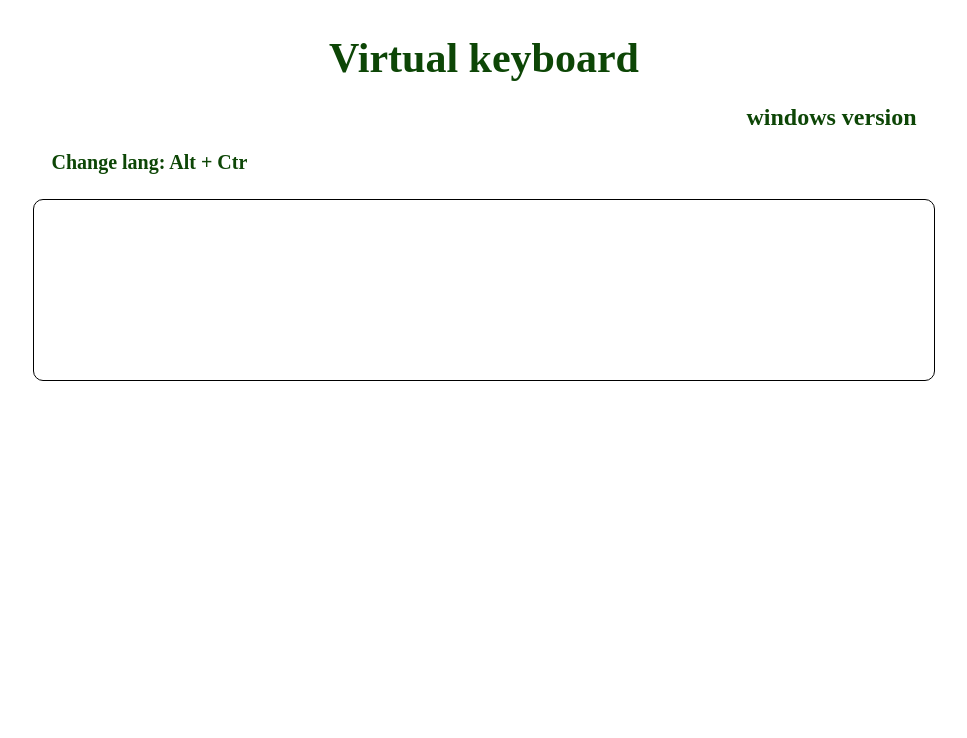
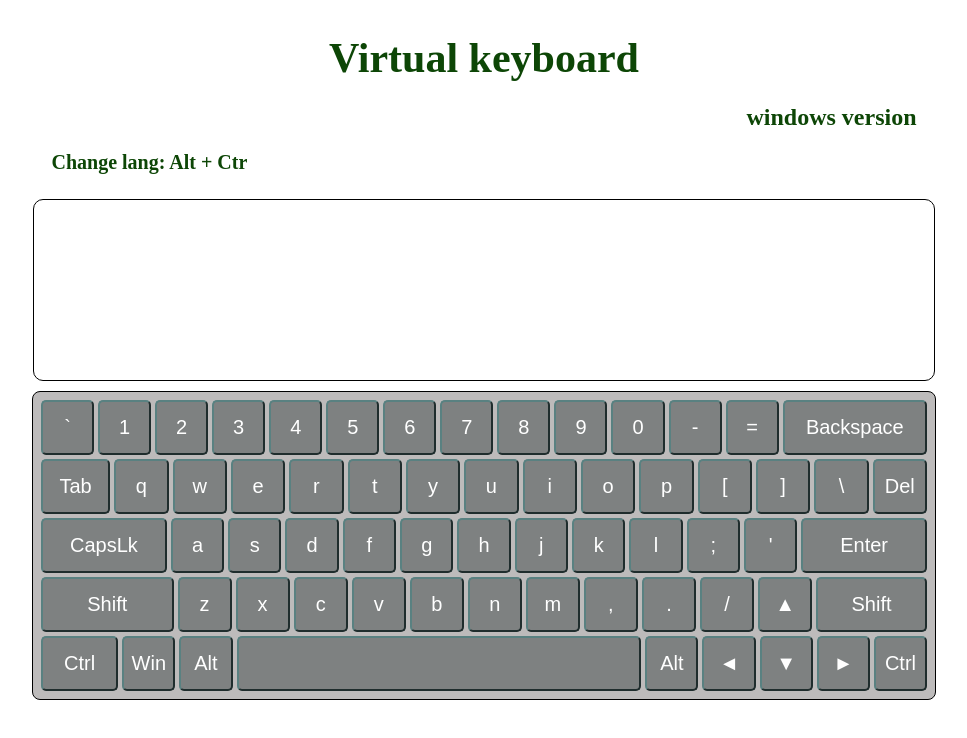
Before and after one commit to Nickbis/virtual-keyboard, a website with bundled scripts: page index.html in a window 1280 px wide. Shown: the whole page, without its empty margins (156-1123 px from the left). Built offline with nearby package versions, Linux system fonts and the light colour scheme.

Commit message:
feat: add keyboard layout

```diff
--- a/assets/css/styles.css
+++ b/assets/css/styles.css
@@ -40,3 +40,69 @@ html {
   outline: none;
   border: 1px solid;
 }
+
+.keyboard {
+    width: 890px;
+    display: flex;
+    flex-direction: column;
+    justify-content: center;
+    margin: 0 auto;
+    border-radius: 8px;
+    background-color: #bdbbbb;
+    padding: 6px;
+    border: 1px solid;
+}
+
+.row {
+  display: flex;
+  justify-content: center;
+}
+
+.key {
+  border-radius: 5px;
+  font-size: 20px;
+  font-weight: 100px;
+  color: #ffffff;
+  width: 55px;
+  height: 55px;
+  margin: 2px;
+  background: rgb(126, 129, 129);
+  padding: 0px;
+  cursor: pointer;
+  border-color: rgb(89 129 129);
+}
+
+.key_backspace{
+  width: 150px;
+}
+
+.key_tab {
+  width: 70px;
+}
+
+.key_capslock,
+.key_enter {
+  width: 130px;
+}
+
+.key_leftshift {
+  width: 135px;
+}
+
+.key_rightshift {
+  width: 113px;
+}
+
+.key_leftctrl {
+  width: 80px;
+}
+
+
+.key_space {
+  width: 420px;
+}
+
+.key:hover {
+  background-color: #5bb89c6b;
+  transition: all ease-in-out .1s;
+}
--- a/assets/index.js
+++ b/assets/index.js
@@ -1,5 +1,7 @@
 import createHeader from "./js/header.js";
+import createKeyboard from "./js/keyboard.js";
 import createTextbox from "./js/textbox.js";
 
 createHeader();
 const text = createTextbox();
+createKeyboard(text);
--- /dev/null
+++ b/assets/js/keyMaps.js
@@ -0,0 +1,204 @@
+const keyMaps = [
+    [ // row one ---
+      {
+        key: { ru: 'ё', en: '`' }, shift: { ru: 'Ё', en: '~' }, code: 'Backquote', class: 'key',
+      },
+      {
+        key: { ru: '1', en: '1' }, shift: { ru: '!', en: '!' }, code: 'Digit1', class: 'key',
+      },
+      {
+        key: { ru: '2', en: '2' }, shift: { ru: '"', en: '@' }, code: 'Digit2', class: 'key',
+      },
+      {
+        key: { ru: '3', en: '3' }, shift: { ru: '№', en: '#' }, code: 'Digit3', class: 'key',
+      },
+      {
+        key: { ru: '4', en: '4' }, shift: { ru: ';', en: '$' }, code: 'Digit4', class: 'key',
+      },
+      {
+        key: { ru: '5', en: '5' }, shift: { ru: '%', en: '%' }, code: 'Digit5', class: 'key',
+      },
+      {
+        key: { ru: '6', en: '6' }, shift: { ru: ':', en: '^' }, code: 'Digit6', class: 'key',
+      },
+      {
+        key: { ru: '7', en: '7' }, shift: { ru: '?', en: '&' }, code: 'Digit7', class: 'key',
+      },
+      {
+        key: { ru: '8', en: '8' }, shift: { ru: '*', en: '*' }, code: 'Digit8', class: 'key',
+      },
+      {
+        key: { ru: '9', en: '9' }, shift: { ru: '(', en: '(' }, code: 'Digit9', class: 'key',
+      },
+      {
+        key: { ru: '0', en: '0' }, shift: { ru: ')', en: ')' }, code: 'Digit0', class: 'key',
+      },
+      {
+        key: { ru: '-', en: '-' }, shift: { ru: '_', en: '_' }, code: 'Minus', class: 'key',
+      },
+      {
+        key: { ru: '=', en: '=' }, shift: { ru: '+', en: '+' }, code: 'Equal', class: 'key',
+      },
+      {
+        key: { ru: 'Backspace', en: 'Backspace' }, code: 'Backspace', class: 'key key_backspace',
+      },
+    ],
+    [ // row two ---
+      {
+        key: { ru: 'Tab', en: 'Tab' }, code: 'Tab', class: 'key key_tab',
+      },
+      {
+        key: { ru: 'й', en: 'q' }, shift: { ru: 'Й', en: 'Q' }, code: 'KeyQ', class: 'key',
+      },
+      {
+        key: { ru: 'ц', en: 'w' }, shift: { ru: 'Ц', en: 'W' }, code: 'KeyW', class: 'key',
+      },
+      {
+        key: { ru: 'у', en: 'e' }, shift: { ru: 'У', en: 'E' }, code: 'KeyE', class: 'key',
+      },
+      {
+        key: { ru: 'к', en: 'r' }, shift: { ru: 'К', en: 'R' }, code: 'KeyR', class: 'key',
+      },
+      {
+        key: { ru: 'е', en: 't' }, shift: { ru: 'Е', en: 'T' }, code: 'KeyT', class: 'key',
+      },
+      {
+        key: { ru: 'н', en: 'y' }, shift: { ru: 'Н', en: 'Y' }, code: 'KeyY', class: 'key',
+      },
+      {
+        key: { ru: 'г', en: 'u' }, shift: { ru: 'Г', en: 'U' }, code: 'KeyU', class: 'key',
+      },
+      {
+        key: { ru: 'ш', en: 'i' }, shift: { ru: 'Ш', en: 'I' }, code: 'KeyI', class: 'key',
+      },
+      {
+        key: { ru: 'щ', en: 'o' }, shift: { ru: 'Щ', en: 'O' }, code: 'KeyO', class: 'key',
+      },
+      {
+        key: { ru: 'з', en: 'p' }, shift: { ru: 'З', en: 'P' }, code: 'KeyP', class: 'key',
+      },
+      {
+        key: { ru: 'х', en: '[' }, shift: { ru: 'Х', en: '{' }, code: 'BracketLeft', class: 'key',
+      },
+      {
+        key: { ru: 'ъ', en: ']' }, shift: { ru: 'Ъ', en: '}' }, code: 'BracketRight', class: 'key',
+      },
+      {
+        key: { ru: '\\', en: '\\' }, shift: { ru: '|', en: '|' }, code: 'Backslash', class: 'key key_backslash',
+      },
+      {
+        key: { ru: 'Del', en: 'Del' }, code: 'Delete', class: 'key key_del',
+      },
+    ],
+    [ // row three ---
+      {
+        key: { ru: 'CapsLk', en: 'CapsLk' }, code: 'CapsLock', class: 'key key_capslock',
+      },
+      {
+        key: { ru: 'ф', en: 'a' }, shift: { ru: 'Ф', en: 'A' }, code: 'KeyA', class: 'key',
+      },
+      {
+        key: { ru: 'ы', en: 's' }, shift: { ru: 'Ы', en: 'S' }, code: 'KeyS', class: 'key',
+      },
+      {
+        key: { ru: 'в', en: 'd' }, shift: { ru: 'В', en: 'D' }, code: 'KeyD', class: 'key',
+      },
+      {
+        key: { ru: 'а', en: 'f' }, shift: { ru: 'А', en: 'F' }, code: 'KeyF', class: 'key',
+      },
+      {
+        key: { ru: 'п', en: 'g' }, shift: { ru: 'П', en: 'G' }, code: 'KeyG', class: 'key',
+      },
+      {
+        key: { ru: 'р', en: 'h' }, shift: { ru: 'Р', en: 'H' }, code: 'KeyH', class: 'key',
+      },
+      {
+        key: { ru: 'о', en: 'j' }, shift: { ru: 'О', en: 'J' }, code: 'KeyJ', class: 'key',
+      },
+      {
+        key: { ru: 'л', en: 'k' }, shift: { ru: 'Л', en: 'K' }, code: 'KeyK', class: 'key',
+      },
+      {
+        key: { ru: 'д', en: 'l' }, shift: { ru: 'Д', en: 'L' }, code: 'KeyL', class: 'key',
+      },
+      {
+        key: { ru: 'ж', en: ';' }, shift: { ru: 'Ж', en: ':' }, code: 'Semicolon', class: 'key',
+      },
+      {
+        key: { ru: 'э', en: '\'' }, shift: { ru: 'Э', en: '"' }, code: 'Quote', class: 'key',
+      },
+      {
+        key: { ru: 'Enter', en: 'Enter' }, code: 'Enter', class: 'key key_enter',
+      },
+    ],
+    [ // row four ---
+      {
+        key: { ru: 'Shift', en: 'Shift' }, code: 'ShiftLeft', class: 'key key_leftshift',
+      },
+      {
+        key: { ru: 'я', en: 'z' }, shift: { ru: 'Я', en: 'Z' }, code: 'KeyZ', class: 'key',
+      },
+      {
+        key: { ru: 'ч', en: 'x' }, shift: { ru: 'Ч', en: 'X' }, code: 'KeyX', class: 'key',
+      },
+      {
+        key: { ru: 'с', en: 'c' }, shift: { ru: 'С', en: 'C' }, code: 'KeyC', class: 'key',
+      },
+      {
+        key: { ru: 'м', en: 'v' }, shift: { ru: 'М', en: 'V' }, code: 'KeyV', class: 'key',
+      },
+      {
+        key: { ru: 'и', en: 'b' }, shift: { ru: 'И', en: 'B' }, code: 'KeyB', class: 'key',
+      },
+      {
+        key: { ru: 'т', en: 'n' }, shift: { ru: 'Т', en: 'N' }, code: 'KeyN', class: 'key',
+      },
+      {
+        key: { ru: 'ь', en: 'm' }, shift: { ru: 'Ь', en: 'M' }, code: 'KeyM', class: 'key',
+      },
+      {
+        key: { ru: 'б', en: ',' }, shift: { ru: 'Б', en: '<' }, code: 'Comma', class: 'key',
+      },
+      {
+        key: { ru: 'ю', en: '.' }, shift: { ru: 'Ю', en: '>' }, code: 'Period', class: 'key',
+      },
+      {
+        key: { ru: '.', en: '/' }, shift: { ru: ',', en: '?' }, code: 'Slash', class: 'key',
+      },
+      {
+        key: { ru: '▲', en: '▲' }, code: 'ArrowUp', class: 'key',
+      },
+      {
+        key: { ru: 'Shift', en: 'Shift' }, code: 'ShiftRight', class: 'key key_rightshift',
+      },
+    ],
+    [
+      {
+        key: { ru: 'Ctrl', en: 'Ctrl' }, code: 'ControlLeft', class: 'key key_leftctrl',
+      },
+      {
+        key: { ru: 'Win', en: 'Win' }, code: 'MetaLeft', class: 'key key_win',
+      },
+      {
+        key: { ru: 'Alt', en: 'Alt' }, code: 'AltLeft', class: 'key key_leftalt',
+      },
+      { key: { ru: ' ', en: ' ' }, code: 'Space', class: 'key key_space' },
+      {
+        key: { ru: 'Alt', en: 'Alt' }, code: 'AltRight', class: 'key key_rightalt',
+      },
+      {
+        key: { ru: '◄', en: '◄' }, code: 'ArrowLeft', class: 'key',
+      },
+      {
+        key: { ru: '▼', en: '▼' }, code: 'ArrowDown', class: 'key',
+      },
+      {
+        key: { ru: '►', en: '►' }, code: 'ArrowRight', class: 'key',
+      },
+      {
+        key: { ru: 'Ctrl', en: 'Ctrl' }, code: 'ControlRight', class: 'key key_rightctrl',
+      },
+    ],
+  ];
+
+  export default keyMaps;
--- /dev/null
+++ b/assets/js/keyboard.js
@@ -0,0 +1,24 @@
+import Creater from './creater.js';
+import keyMaps from './keyMaps.js';
+
+class Keyboard extends Creater {
+  constructor(parent, text) {
+    super(parent, 'div', 'keyboard');
+    this.textarea = text;
+
+    for (let i = 0; i < keyMaps.length; i += 1) {
+      this.row = new Creater(this.element, 'div', 'row');
+
+      keyMaps[i].forEach((el) => {
+        const { element } = new Creater(this.row.element, 'button', el.class);
+
+        element.textContent = el.key.en;
+// TODO:
+      });
+    }
+  }
+}
+
+const createKeyboard = (text) => new Keyboard(document.body, text);
+
+export default createKeyboard;
```
